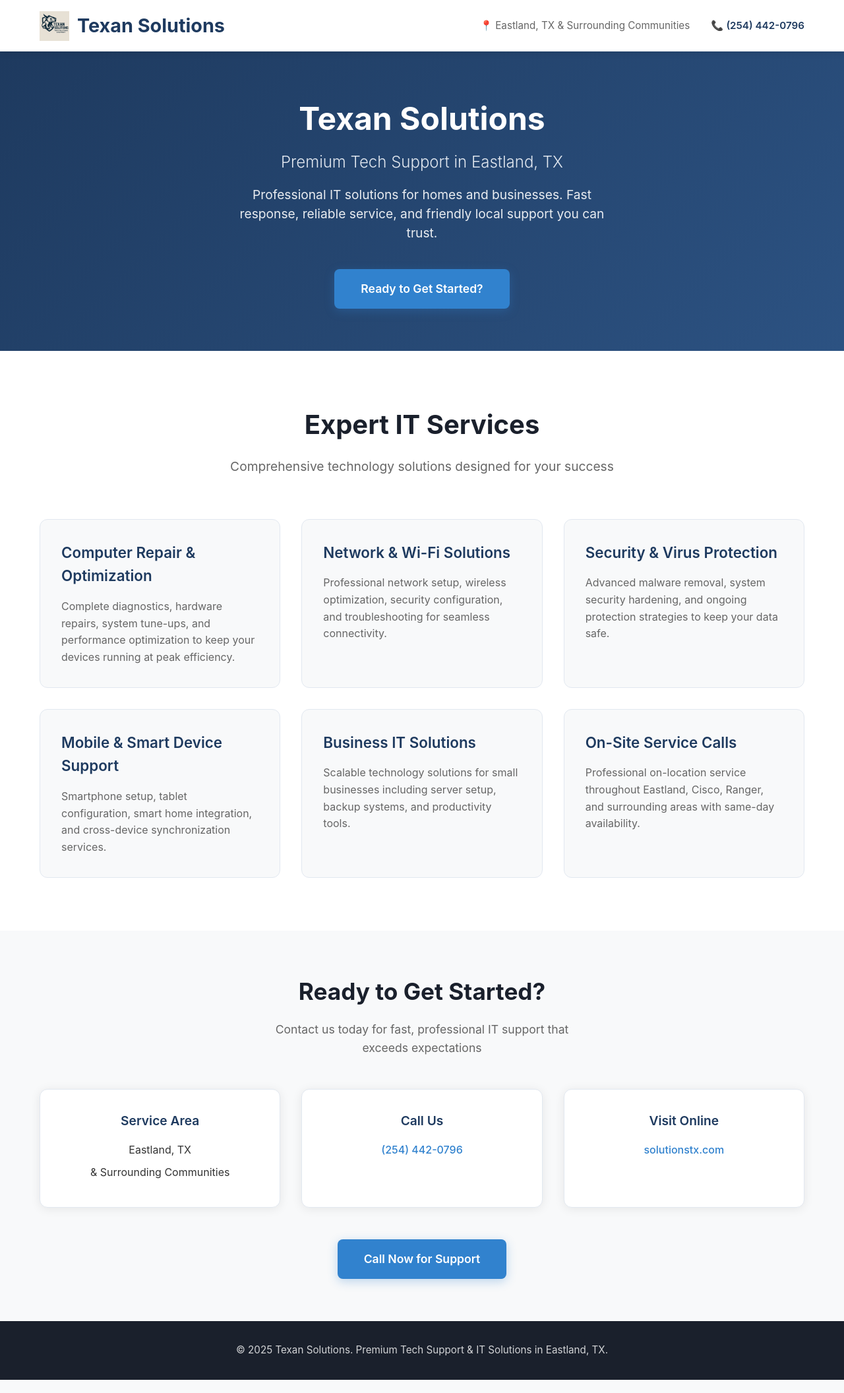
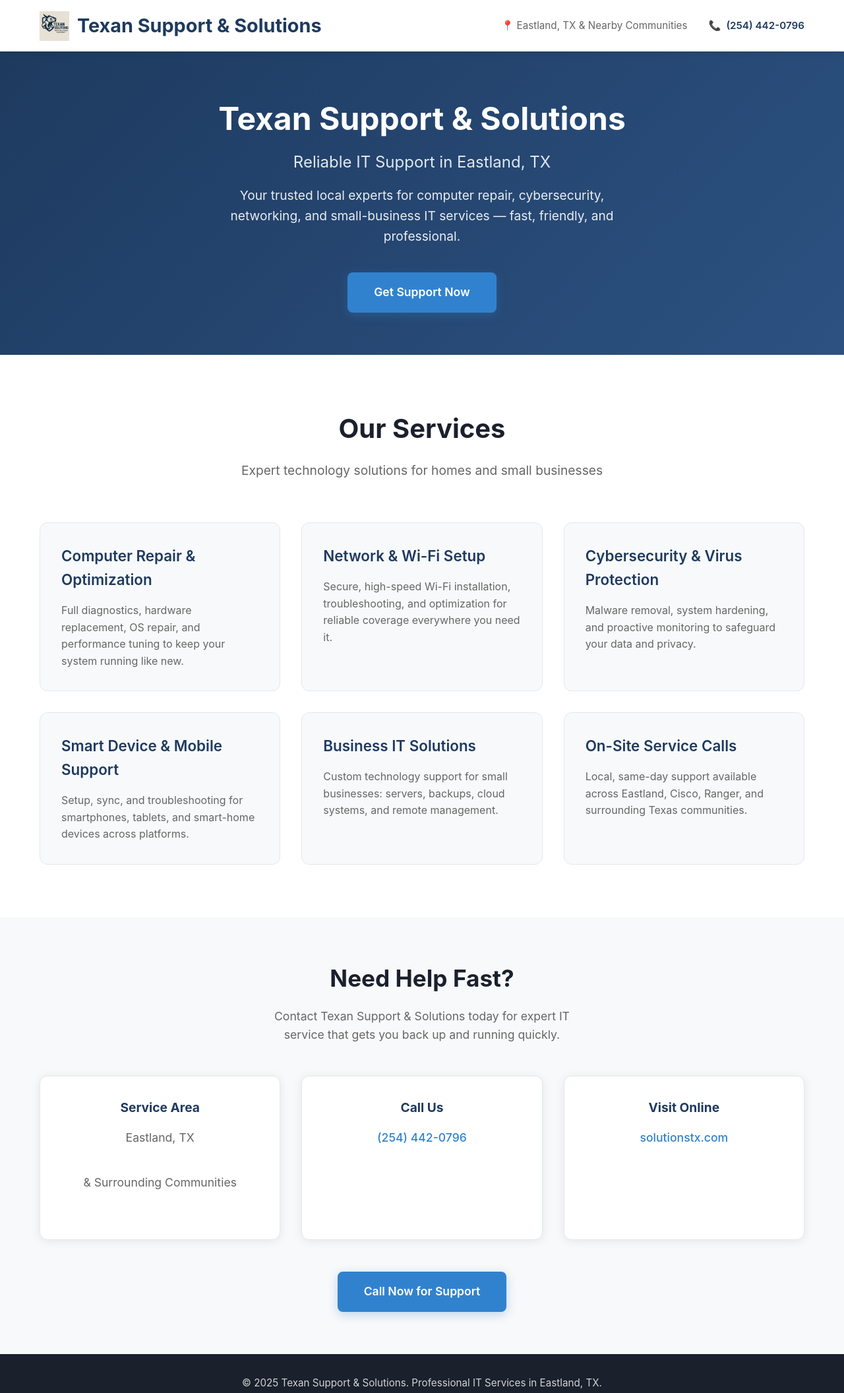
Before and after one commit to NotTheWhiteRanger/TxSolutions, a plain HTML site: page index.html in a window 1280 px wide. Shown: the whole page at 66% size. Drawn offline with Linux system fonts and the light colour scheme.

Commit message:
Update index.html

```diff
--- a/index.html
+++ b/index.html
@@ -1,28 +1,19 @@
 <!DOCTYPE html>
 <html lang="en">
 <head>
-    <meta charset="UTF-8">
-    <meta name="viewport" content="width=device-width, initial-scale=1.0">
-    <title>Texan Solutions - Premium Tech Support in Eastland, TX</title>
+  <meta charset="UTF-8" />
+  <meta name="viewport" content="width=device-width, initial-scale=1.0" />
+  <title>Texan Support & Solutions | Reliable IT Support in Eastland, TX</title>
+  <meta name="description" content="Texan Support & Solutions provides professional computer repair, cybersecurity, and IT services for homes and small businesses across Eastland, TX & surrounding areas." />
   <style>
-        * {
-            margin: 0;
-            padding: 0;
-            box-sizing: border-box;
-        }
-
+    * { margin: 0; padding: 0; box-sizing: border-box; }
     body {
       font-family: -apple-system, BlinkMacSystemFont, 'Segoe UI', Roboto, Oxygen, Ubuntu, Cantarell, sans-serif;
+      color: #333;
+      background: #f8f9fa;
       line-height: 1.6;
-            color: #333;
-            background-color: #f8f9fa;
     }
-
-        .container {
-            max-width: 1200px;
-            margin: 0 auto;
-            padding: 0 20px;
-        }
+    .container { max-width: 1200px; margin: 0 auto; padding: 0 20px; }
 
     /* Header */
     header {
@@ -32,291 +23,83 @@
       top: 0;
       z-index: 100;
     }
+    .header-content {
+      display: flex; justify-content: space-between; align-items: center; padding: 1rem 0;
+    }
+    .logo {
+      display: flex; align-items: center;
+      font-size: 1.8rem; font-weight: bold; color: #1e3a5f;
+    }
+    .logo img { width: 45px; height: 45px; margin-right: 12px; object-fit: contain; }
+    .contact-info {
+      display: flex; align-items: center; gap: 2rem; font-size: 0.95rem;
+    }
+    .contact-item { display: flex; align-items: center; gap: 0.5rem; color: #666; }
+    .phone-number {
+      color: #1e3a5f; font-weight: 600; text-decoration: none;
+    }
+    .phone-number:hover { color: #3182ce; }
 
-        .header-content {
-            display: flex;
-            justify-content: space-between;
-            align-items: center;
-            padding: 1rem 0;
+    /* Hero */
+    .hero {
+      background: linear-gradient(135deg, #1e3a5f, #2c5282);
+      color: white; text-align: center; padding: 4rem 0;
     }
+    .hero h1 { font-size: 3rem; font-weight: 700; margin-bottom: 0.5rem; }
+    .hero .subtitle { font-size: 1.5rem; color: #e2e8f0; margin-bottom: 1rem; }
+    .hero .description {
+      font-size: 1.2rem; max-width: 600px; margin: 0 auto 2.5rem; opacity: 0.9;
+    }
+    .cta-button {
+      display: inline-block; background: #3182ce; color: white;
+      padding: 1rem 2.5rem; border-radius: 8px; font-weight: 600; font-size: 1.1rem;
+      text-decoration: none; transition: 0.3s ease; box-shadow: 0 4px 15px rgba(49,130,206,0.3);
+    }
+    .cta-button:hover { background: #2c5282; transform: translateY(-2px); }
 
-        .logo {
-            display: flex;
-            align-items: center;
-            font-size: 1.8rem;
-            font-weight: bold;
-            color: #1e3a5f;
+    /* Services */
+    .services { background: #fff; padding: 5rem 0; }
+    .section-header { text-align: center; margin-bottom: 4rem; }
+    .section-title { font-size: 2.5rem; color: #1a202c; margin-bottom: 1rem; font-weight: 700; }
+    .section-subtitle { color: #666; font-size: 1.2rem; max-width: 600px; margin: 0 auto; }
+    .services-grid {
+      display: grid; grid-template-columns: repeat(auto-fit, minmax(350px, 1fr)); gap: 2rem;
     }
+    .service-card {
+      background: #f8f9fa; border: 1px solid #e2e8f0; border-radius: 12px; padding: 2rem;
+      transition: 0.3s ease; position: relative;
+    }
+    .service-card:hover { transform: translateY(-5px); box-shadow: 0 10px 30px rgba(0,0,0,0.1); background: white; }
+    .service-card h3 { color: #1e3a5f; font-size: 1.4rem; margin-bottom: 1rem; font-weight: 600; }
+    .service-card p { color: #666; line-height: 1.6; }
 
-        .logo img {
-            width: 45px;
-            height: 45px;
-            margin-right: 12px;
-            object-fit: contain;
+    /* Contact */
+    .contact { background: #f8f9fa; text-align: center; padding: 4rem 0; }
+    .contact h2 { font-size: 2.2rem; color: #1a202c; font-weight: 700; margin-bottom: 1rem; }
+    .contact p { font-size: 1.1rem; color: #666; max-width: 500px; margin: 0 auto 2.5rem; }
+    .contact-details {
+      display: grid; grid-template-columns: repeat(auto-fit, minmax(250px, 1fr)); gap: 2rem; margin: 3rem 0;
     }
-
-        .contact-info {
-            display: flex;
-            align-items: center;
-            gap: 2rem;
-            font-size: 0.95rem;
+    .contact-card {
+      background: #fff; border: 1px solid #e2e8f0; border-radius: 12px; padding: 2rem;
+      box-shadow: 0 2px 15px rgba(0,0,0,0.08);
     }
-
-        .contact-item {
-            display: flex;
-            align-items: center;
-            gap: 0.5rem;
-            color: #666;
-        }
-
-        .phone-number {
-            color: #1e3a5f;
-            font-weight: 600;
-            text-decoration: none;
-        }
-
-        .phone-number:hover {
-            color: #3182ce;
-        }
-
-        /* Hero Section */
-        .hero {
-            background: linear-gradient(135deg, #1e3a5f 0%, #2c5282 100%);
-            color: white;
-            text-align: center;
-            padding: 4rem 0;
-        }
-
-        .hero h1 {
-            font-size: 3rem;
-            margin-bottom: 0.5rem;
-            font-weight: 700;
-        }
-
-        .hero .subtitle {
-            font-size: 1.5rem;
-            margin-bottom: 1rem;
-            color: #e2e8f0;
-            font-weight: 300;
-        }
-
-        .hero .description {
-            font-size: 1.2rem;
-            max-width: 600px;
-            margin: 0 auto 2.5rem;
-            opacity: 0.9;
-            line-height: 1.5;
-        }
-
-        .cta-button {
-            display: inline-block;
-            background: #3182ce;
-            color: white;
-            padding: 1rem 2.5rem;
-            text-decoration: none;
-            border-radius: 8px;
-            font-weight: 600;
-            font-size: 1.1rem;
-            transition: all 0.3s ease;
-            box-shadow: 0 4px 15px rgba(49, 130, 206, 0.3);
-        }
-
-        .cta-button:hover {
-            background: #2c5282;
-            transform: translateY(-2px);
-            box-shadow: 0 6px 20px rgba(49, 130, 206, 0.4);
-        }
-
-        /* Services Section */
-        .services {
-            padding: 5rem 0;
-            background: white;
-        }
-
-        .section-header {
-            text-align: center;
-            margin-bottom: 4rem;
-        }
-
-        .section-title {
-            font-size: 2.5rem;
-            color: #1a202c;
-            margin-bottom: 1rem;
-            font-weight: 700;
-        }
-
-        .section-subtitle {
-            font-size: 1.2rem;
-            color: #666;
-            max-width: 600px;
-            margin: 0 auto;
-        }
-
-        .services-grid {
-            display: grid;
-            grid-template-columns: repeat(auto-fit, minmax(350px, 1fr));
-            gap: 2rem;
-        }
-
-        .service-card {
-            background: #f8f9fa;
-            padding: 2rem;
-            border-radius: 12px;
-            border: 1px solid #e2e8f0;
-            transition: all 0.3s ease;
-            position: relative;
-        }
-
-        .service-card:hover {
-            transform: translateY(-5px);
-            box-shadow: 0 10px 30px rgba(0,0,0,0.1);
-            background: white;
-        }
-
-        .service-card h3 {
-            font-size: 1.4rem;
-            color: #1e3a5f;
-            margin-bottom: 1rem;
-            font-weight: 600;
-        }
-
-        .service-card p {
-            color: #666;
-            line-height: 1.6;
-            font-size: 1rem;
-        }
-
-        /* Contact Section */
-        .contact {
-            padding: 4rem 0;
-            background: #f8f9fa;
-            text-align: center;
-        }
-
-        .contact h2 {
-            font-size: 2.2rem;
-            color: #1a202c;
-            margin-bottom: 1rem;
-            font-weight: 700;
-        }
-
-        .contact p {
-            font-size: 1.1rem;
-            color: #666;
-            margin-bottom: 2.5rem;
-            max-width: 500px;
-            margin-left: auto;
-            margin-right: auto;
-        }
-
-        .contact-details {
-            display: grid;
-            grid-template-columns: repeat(auto-fit, minmax(250px, 1fr));
-            gap: 2rem;
-            margin: 3rem 0;
-        }
-
-        .contact-card {
-            background: white;
-            padding: 2rem;
-            border-radius: 12px;
-            box-shadow: 0 2px 15px rgba(0,0,0,0.08);
-            border: 1px solid #e2e8f0;
-        }
-
-        .contact-card h3 {
-            color: #1e3a5f;
-            margin-bottom: 1rem;
-            font-size: 1.2rem;
-            font-weight: 600;
-        }
-
-        .contact-card p {
-            color: #333;
-            font-size: 1rem;
-            margin-bottom: 0.5rem;
-        }
-
-        .contact-card a {
-            color: #3182ce;
-            text-decoration: none;
-            font-weight: 500;
-        }
-
-        .contact-card a:hover {
-            color: #1e3a5f;
-        }
+    .contact-card h3 { color: #1e3a5f; font-size: 1.2rem; margin-bottom: 1rem; }
+    .contact-card a { color: #3182ce; text-decoration: none; font-weight: 500; }
+    .contact-card a:hover { color: #1e3a5f; }
 
     /* Footer */
-        footer {
-            background: #1a202c;
-            color: white;
-            text-align: center;
-            padding: 2rem 0;
-        }
+    footer { background: #1a202c; color: white; text-align: center; padding: 2rem 0; }
+    footer p { opacity: 0.8; font-size: 0.95rem; }
 
-        footer p {
-            opacity: 0.8;
-            font-size: 0.95rem;
-        }
-
-        /* Responsive Design */
+    /* Responsive */
     @media (max-width: 768px) {
-            .header-content {
-                flex-direction: column;
-                gap: 1rem;
-                text-align: center;
-            }
-
-            .contact-info {
-                flex-direction: column;
-                gap: 0.5rem;
-            }
-
-            .hero h1 {
-                font-size: 2.2rem;
-            }
-
-            .hero .subtitle {
-                font-size: 1.2rem;
-            }
-
-            .hero .description {
-                font-size: 1rem;
-                padding: 0 1rem;
-            }
-
-            .services-grid {
-                grid-template-columns: 1fr;
-                gap: 1.5rem;
-            }
-
-            .contact-details {
-                grid-template-columns: 1fr;
-                gap: 1.5rem;
-            }
-
-            .section-title {
-                font-size: 2rem;
-            }
-        }
-
-        @media (max-width: 480px) {
-            .container {
-                padding: 0 15px;
-            }
-
-            .hero {
-                padding: 3rem 0;
-            }
-
-            .services {
-                padding: 3rem 0;
-            }
-
-            .contact {
-                padding: 3rem 0;
-            }
+      .header-content { flex-direction: column; text-align: center; gap: 1rem; }
+      .contact-info { flex-direction: column; gap: 0.5rem; }
+      .hero h1 { font-size: 2.2rem; }
+      .hero .subtitle { font-size: 1.2rem; }
+      .hero .description { font-size: 1rem; padding: 0 1rem; }
+      .services-grid, .contact-details { grid-template-columns: 1fr; gap: 1.5rem; }
     }
   </style>
 </head>
@@ -325,16 +108,12 @@
     <div class="container">
       <div class="header-content">
         <div class="logo">
-                    <img src="https://raw.githubusercontent.com/NotTheWhiteRanger/TxSolutions/main/Images/Logo.png" alt="Texan Solutions Logo">
-                    Texan Solutions
+          <img src="https://raw.githubusercontent.com/NotTheWhiteRanger/TxSolutions/main/Images/Logo.png" alt="Texan Support & Solutions Logo" />
+          Texan Support & Solutions
         </div>
         <div class="contact-info">
-                    <div class="contact-item">
-                        <span>📍 Eastland, TX & Surrounding Communities</span>
-                    </div>
-                    <div class="contact-item">
-                        <span>📞 <a href="tel:+12544420796" class="phone-number">(254) 442-0796</a></span>
-                    </div>
+          <div class="contact-item">📍 Eastland, TX & Nearby Communities</div>
+          <div class="contact-item">📞 <a href="tel:+12544420796" class="phone-number">(254) 442-0796</a></div>
         </div>
       </div>
     </div>
@@ -342,43 +121,43 @@
 
   <section class="hero">
     <div class="container">
-            <h1>Texan Solutions</h1>
-            <p class="subtitle">Premium Tech Support in Eastland, TX</p>
-            <p class="description">Professional IT solutions for homes and businesses. Fast response, reliable service, and friendly local support you can trust.</p>
-            <a href="#contact" class="cta-button">Ready to Get Started?</a>
+      <h1>Texan Support & Solutions</h1>
+      <p class="subtitle">Reliable IT Support in Eastland, TX</p>
+      <p class="description">Your trusted local experts for computer repair, cybersecurity, networking, and small-business IT services — fast, friendly, and professional.</p>
+      <a href="#contact" class="cta-button">Get Support Now</a>
     </div>
   </section>
 
   <section class="services">
     <div class="container">
       <div class="section-header">
-                <h2 class="section-title">Expert IT Services</h2>
-                <p class="section-subtitle">Comprehensive technology solutions designed for your success</p>
+        <h2 class="section-title">Our Services</h2>
+        <p class="section-subtitle">Expert technology solutions for homes and small businesses</p>
       </div>
       <div class="services-grid">
         <div class="service-card">
           <h3>Computer Repair & Optimization</h3>
-                    <p>Complete diagnostics, hardware repairs, system tune-ups, and performance optimization to keep your devices running at peak efficiency.</p>
+          <p>Full diagnostics, hardware replacement, OS repair, and performance tuning to keep your system running like new.</p>
         </div>
         <div class="service-card">
-                    <h3>Network & Wi-Fi Solutions</h3>
-                    <p>Professional network setup, wireless optimization, security configuration, and troubleshooting for seamless connectivity.</p>
+          <h3>Network & Wi-Fi Setup</h3>
+          <p>Secure, high-speed Wi-Fi installation, troubleshooting, and optimization for reliable coverage everywhere you need it.</p>
         </div>
         <div class="service-card">
-                    <h3>Security & Virus Protection</h3>
-                    <p>Advanced malware removal, system security hardening, and ongoing protection strategies to keep your data safe.</p>
+          <h3>Cybersecurity & Virus Protection</h3>
+          <p>Malware removal, system hardening, and proactive monitoring to safeguard your data and privacy.</p>
         </div>
         <div class="service-card">
-                    <h3>Mobile & Smart Device Support</h3>
-                    <p>Smartphone setup, tablet configuration, smart home integration, and cross-device synchronization services.</p>
+          <h3>Smart Device & Mobile Support</h3>
+          <p>Setup, sync, and troubleshooting for smartphones, tablets, and smart-home devices across platforms.</p>
         </div>
         <div class="service-card">
           <h3>Business IT Solutions</h3>
-                    <p>Scalable technology solutions for small businesses including server setup, backup systems, and productivity tools.</p>
+          <p>Custom technology support for small businesses: servers, backups, cloud systems, and remote management.</p>
         </div>
         <div class="service-card">
           <h3>On-Site Service Calls</h3>
-                    <p>Professional on-location service throughout Eastland, Cisco, Ranger, and surrounding areas with same-day availability.</p>
+          <p>Local, same-day support available across Eastland, Cisco, Ranger, and surrounding Texas communities.</p>
         </div>
       </div>
     </div>
@@ -386,9 +165,8 @@
 
   <section id="contact" class="contact">
     <div class="container">
-            <h2>Ready to Get Started?</h2>
-            <p>Contact us today for fast, professional IT support that exceeds expectations</p>
-
+      <h2>Need Help Fast?</h2>
+      <p>Contact Texan Support & Solutions today for expert IT service that gets you back up and running quickly.</p>
       <div class="contact-details">
         <div class="contact-card">
           <h3>Service Area</h3>
@@ -404,48 +182,36 @@
           <p><a href="https://solutionstx.com">solutionstx.com</a></p>
         </div>
       </div>
-
       <a href="tel:+12544420796" class="cta-button">Call Now for Support</a>
     </div>
   </section>
 
   <footer>
     <div class="container">
-            <p>&copy; 2025 Texan Solutions. Premium Tech Support & IT Solutions in Eastland, TX.</p>
+      <p>&copy; 2025 Texan Support & Solutions. Professional IT Services in Eastland, TX.</p>
     </div>
   </footer>
 
   <script>
-        // Smooth scrolling for anchor links
+    // Smooth scroll
     document.querySelectorAll('a[href^="#"]').forEach(anchor => {
-            anchor.addEventListener('click', function (e) {
+      anchor.addEventListener('click', e => {
         e.preventDefault();
-                const target = document.querySelector(this.getAttribute('href'));
-                if (target) {
-                    target.scrollIntoView({
-                        behavior: 'smooth',
-                        block: 'start'
-                    });
-                }
+        const target = document.querySelector(anchor.getAttribute('href'));
+        if (target) target.scrollIntoView({ behavior: 'smooth' });
       });
     });
 
-        // Add subtle animations on scroll
-        const observerOptions = {
-            threshold: 0.1,
-            rootMargin: '0px 0px -50px 0px'
-        };
-
-        const observer = new IntersectionObserver((entries) => {
+    // Fade-in animation
+    const observer = new IntersectionObserver(entries => {
       entries.forEach(entry => {
         if (entry.isIntersecting) {
           entry.target.style.opacity = '1';
           entry.target.style.transform = 'translateY(0)';
         }
       });
-        }, observerOptions);
+    }, { threshold: 0.1 });
 
-        // Observe service cards for animation
     document.querySelectorAll('.service-card').forEach(card => {
       card.style.opacity = '0';
       card.style.transform = 'translateY(20px)';
```
Lines whose indentation alone changed are shown as unchanged.
